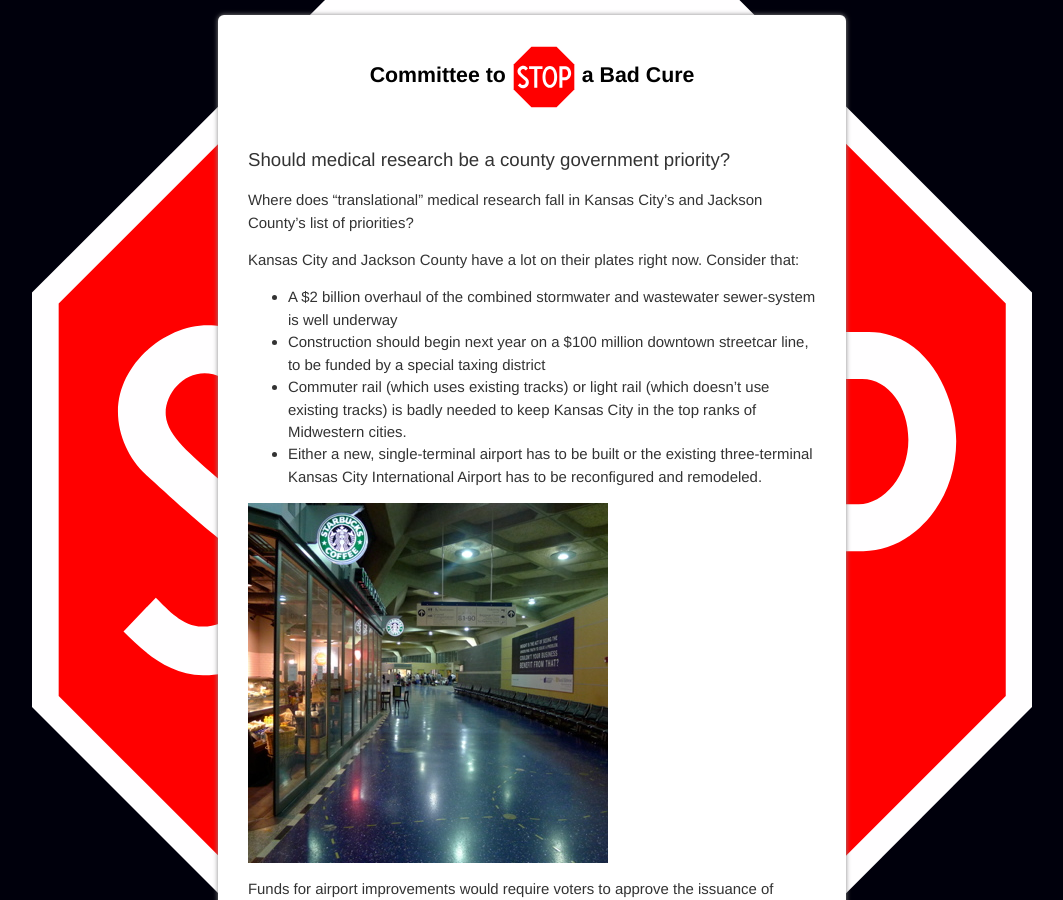
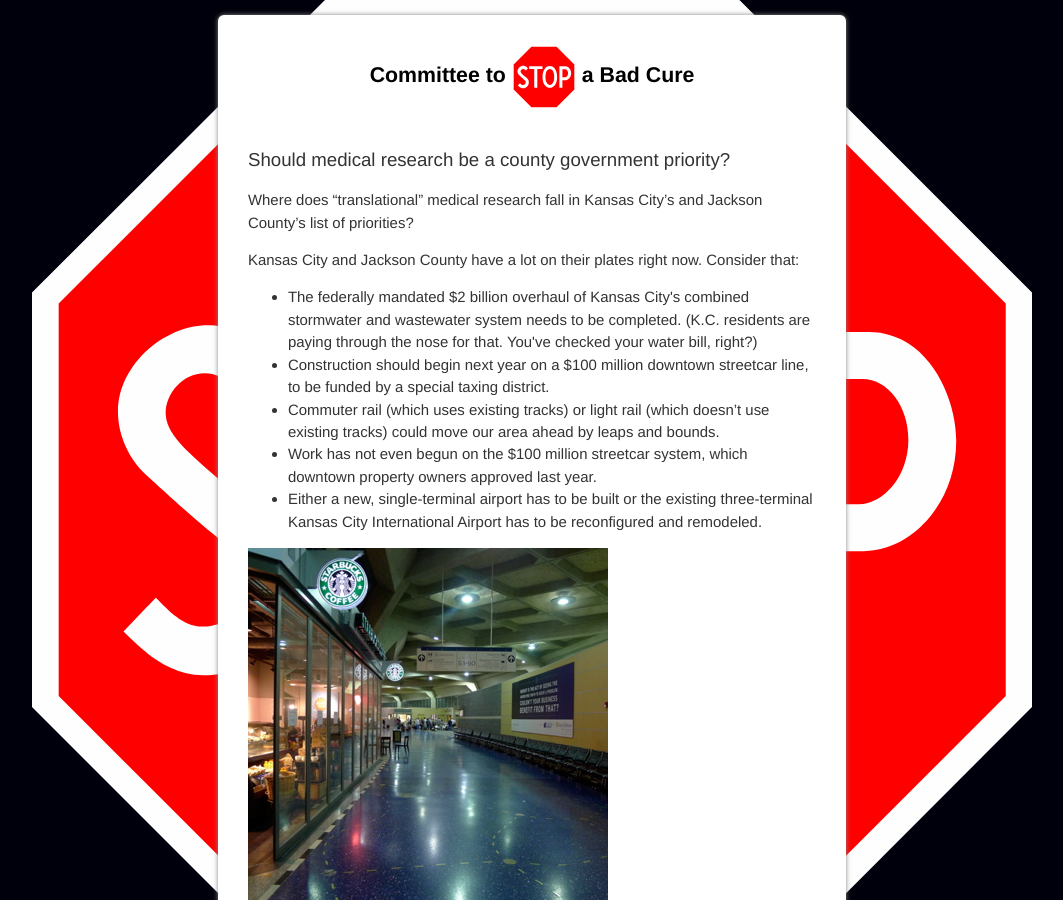
Before and after one commit to jiko/stopabadcure, a Jekyll site: the page built from _posts/2013-09-03-priorities.md, in a window 1280 px wide and 900 px high. Shown: the whole window, without its empty margins (108-1171 px from the left). Built offline with Jekyll 4.4.1, drawn with Linux system fonts in a browser that asks for light colours.

Commit message:
Updated 2013-09-03-priorities.md

```diff
--- a/_posts/2013-09-03-priorities.md
+++ b/_posts/2013-09-03-priorities.md
@@ -4,15 +4,15 @@ title: "Should medical research be a county government priority?"
 published: true
 ---
 
-
 Where does “translational” medical research fall in Kansas City’s and Jackson County’s list of priorities?
 
 Kansas City and Jackson County have a lot on their plates right now. Consider that:
 <ul>
-	<li>A $2 billion overhaul of the combined stormwater and wastewater sewer-system is well underway</li>
-	<li>Construction should begin next year on a $100 million downtown streetcar line, to be funded by a special taxing district</li>
-	<li>Commuter rail (which uses existing tracks) or light rail (which doesn’t use existing tracks) is badly needed to keep Kansas City in the top ranks of Midwestern cities.</li>
-	<li>Either a new, single-terminal airport has to be built or the existing three-terminal Kansas City International Airport has to be reconfigured and remodeled.</li>
+	<li>The federally mandated $2 billion overhaul of Kansas City's combined stormwater and wastewater system needs to be completed. (K.C. residents are paying through the nose for that. You've checked your water bill, right?)</li>
+	<li>Construction should begin next year on a $100 million downtown streetcar line, to be funded by a special taxing district.</li>
+	<li>Commuter rail (which uses existing tracks) or light rail (which doesn’t use existing tracks) could move our area ahead by leaps and bounds.</li>
+	<li>Work has not even begun on the $100 million streetcar system, which downtown property owners approved last year.</li>
+    <li>Either a new, single-terminal airport has to be built or the existing three-terminal Kansas City International Airport has to be reconfigured and remodeled.</li>
 </ul>
 
 <img src="/img/kci.jpg" class="img-responsive" alt="Kansas City International Airport">
```
